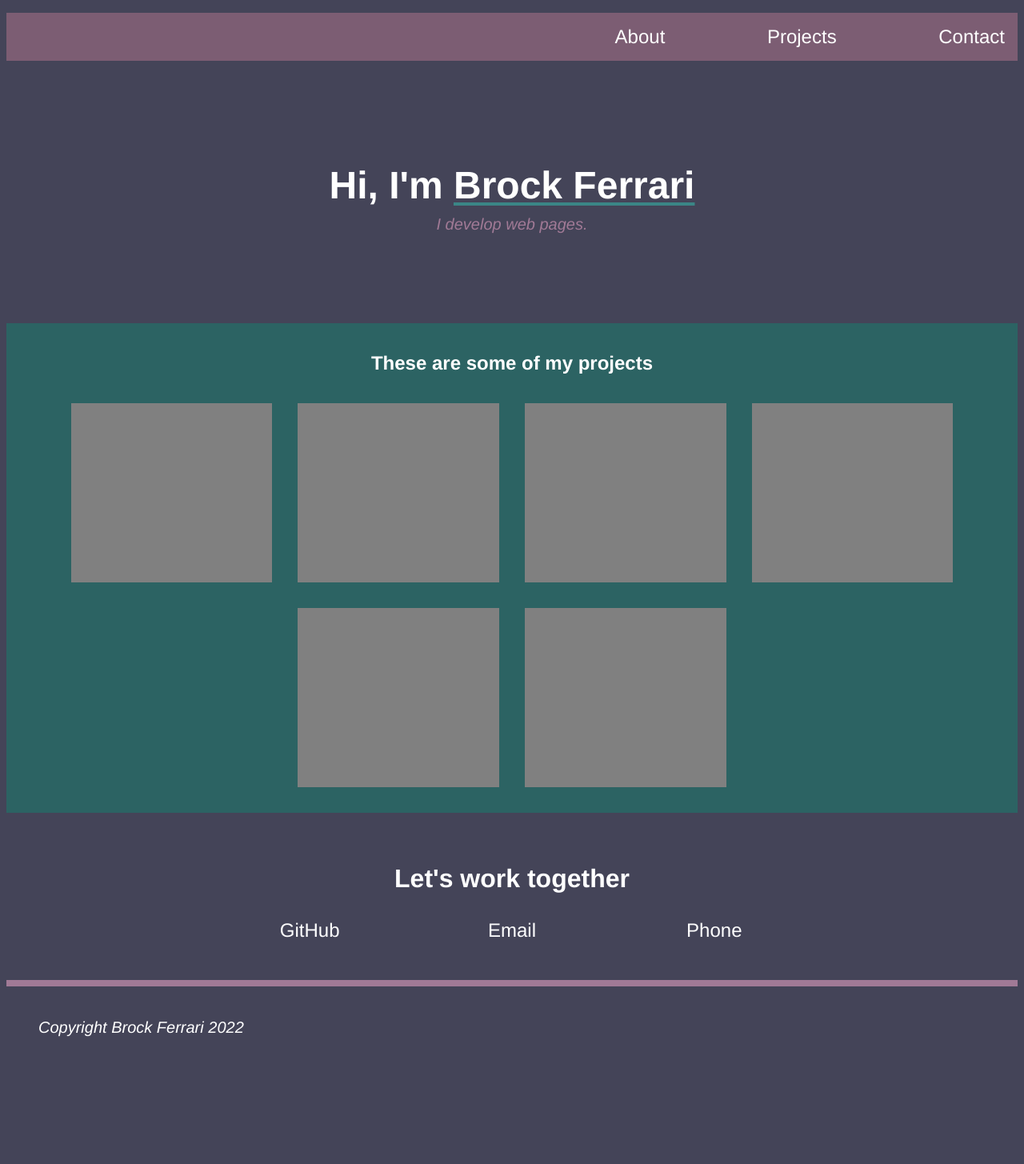
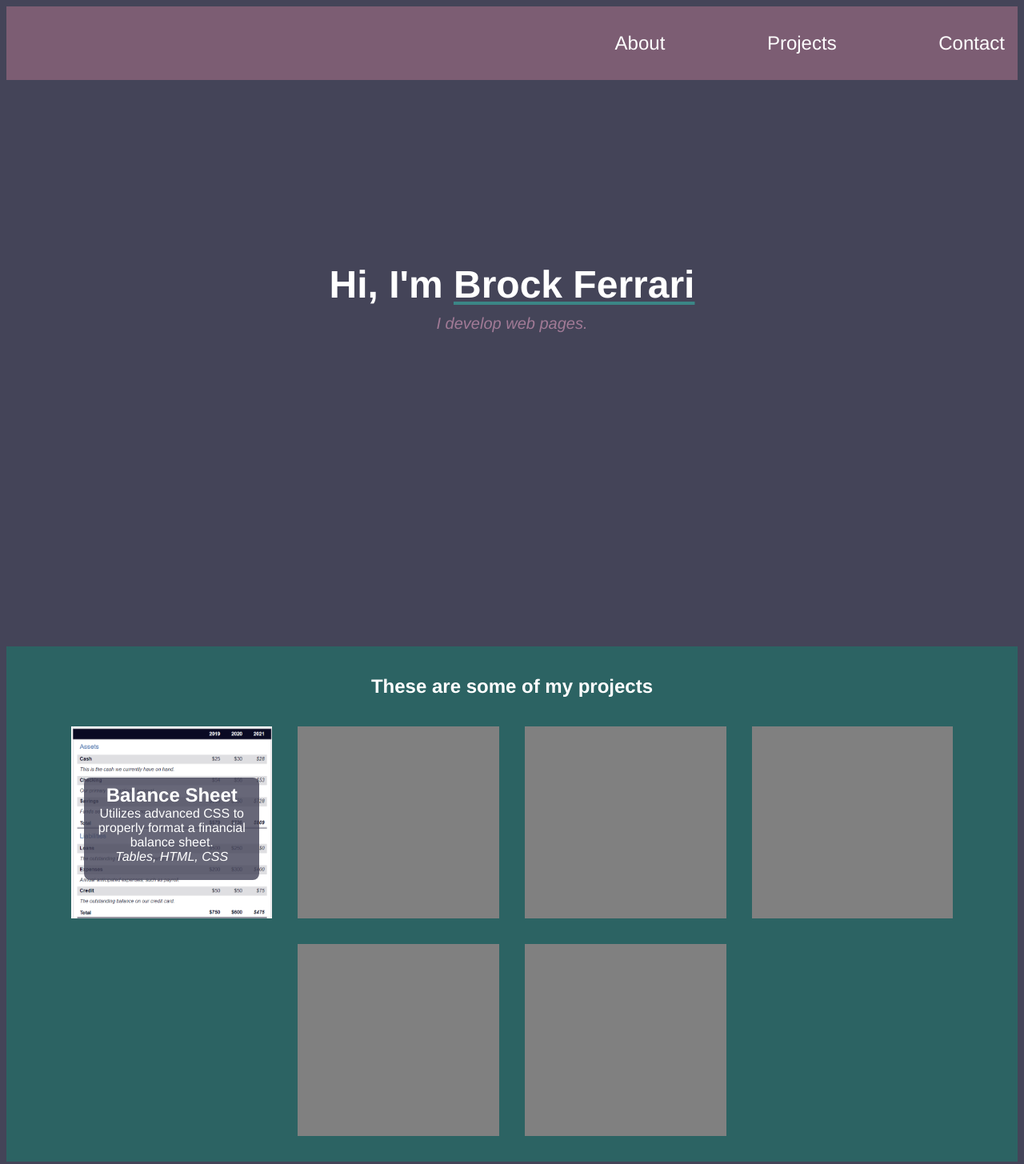
Before and after one commit to Brock-Ferrari/Brock-Ferrari-s-Portfolio, a plain HTML site: page index.html in a window 1280 px wide. Shown: the top 1455 px of the page at 80% size. Before the commit the page ends 1336 px from the top, so only its background shows below. Drawn offline with Linux system fonts and the light colour scheme.

Commit message:
june 29 update - one project

```diff
--- a/index.html
+++ b/index.html
@@ -7,32 +7,45 @@
     <title>Portfolio</title>
 </head>
 <body>
-    <nav>
+    <nav id="navbar">
         <ul>
-            <a href="">About</a>
-            <a href="">Projects</a>
-            <a href="">Contact</a>
+            <a href="#welcome-section">About</a>
+            <a href="#projects">Projects</a>
+            <a href="#contact-info">Contact</a>
         </ul>
     </nav>
-    <header>
-        <h1>Hi, I'm <div id="name"> Brock Ferrari</div> </h1>
+    <div id="welcome-section">
+        <div id="welcome-text">
+            <h1>Hi, I'm <div id="name"> Brock Ferrari</div> </h1>
         <p>I develop web pages.</p>
-    </header>
-    <main>
+        </div>
+    </div>
+    <main id="projects">
         <h2>These are some of my projects</h2>
         <section>
-            <div id="tile"></div>
-            <div id="tile"></div>
-            <div id="tile"></div>
-            <div id="tile"></div>
-            <div id="tile"></div>
-            <div id="tile"></div>
+            <div class="project-tile" id="balance-sheet">
+                <div id="product-text">
+                    <a href="https://github.com/Brock-Ferrari/Balance-Sheet" target="_blank" id="product-link">
+                        <strong>Balance Sheet</strong>
+                        <br>
+                        Utilizes advanced CSS to properly format a financial balance sheet. <br>
+                        <em>Tables, HTML, CSS</em>
+                    </a>
+                </div>
+            </div>
+            <div class="project-tile"></div>
+            <div class="project-tile"></div>
+            <div class="project-tile"></div>
+            <div class="project-tile"></div>
+            <div class="project-tile"></div>
         </section>
     </main>
     <div id="contact-info">
         <h3>Let's work together</h3>
         <section>
-            <div id="contact-tile">GitHub</div>
+            <div id="contact-tile">
+                <a href="https://github.com/Brock-Ferrari" id="profile-link" target="_blank">GitHub</a>
+            </div>
             <div id="contact-tile">Email</div>
             <div id="contact-tile">Phone</div>
         </section>
--- a/styles.css
+++ b/styles.css
@@ -10,6 +10,8 @@ body {
 nav {
     background-color: rgb(124, 93, 115);
     text-align: right;
+    position: fixed;
+    width: 98.75%;
 }
 
 nav ul {
@@ -24,9 +26,16 @@ nav ul a {
     font-size: 1.5em;
 }
 
-header {
+#welcome-section {
+    height: 100vh;
+    margin: 0;
+    padding: 0;
+}
+
+#welcome-text {
     text-align: center;
-    padding-top: 7em;
+    margin: 0;
+    padding: 40vh 0 0 0;
 }
 
 h1 {
@@ -50,7 +59,7 @@ p {
 
 main {
     padding: 1em 0.2em;
-    margin-top: 7em;
+
     text-align: center;
     background-color: rgb(44, 99, 99);
 }
@@ -61,16 +70,38 @@ section {
     justify-content: center;
 }
 
-#tile {
+.project-tile {
     background-color: gray;
     width: 20%;
     height: 14em;
     margin: 1em;
+    display: flex;
+    flex-wrap: wrap;
+    justify-content: center;
+    padding-top: 1em;
+}
+
+#product-text {
+    margin: 3em 1em;
+    padding: .5em;
+    background-color: rgba(68, 68, 88, 0.808);
+    border-radius: .5em;
+}
+
+#product-link, #profile-link {
+    color: white;
+    text-decoration: none;
 }
 
 #contact-info {
     text-align: center;
     padding: 2em 0;
+}
+
+#balance-sheet {
+    background-image: url(balance-sheet.png);
+    background-size: cover;
+    background-position: center;
 }
 
 #contact-tile {
@@ -91,6 +122,10 @@ footer {
     height: .5em;
 }
 
+strong {
+    font-size: 1.5em;
+}
+
 #copyright {
     margin: 2em;
     font-size: 1.25em;
@@ -100,12 +135,16 @@ footer {
 @media (max-width: 900px) {
     nav {
         text-align: center;
+        width: 98%;
+    }
+    nav ul {
+        padding: 0;
     }
     nav ul a{
         display: block;
         margin: 0;
     }
-    #tile {
+    .project-tile {
         width: 40%;
     }
 }
@@ -113,12 +152,13 @@ footer {
 @media (max-width: 700px) {
     nav {
         text-align: center;
+        width: 97%;
     }
     nav ul a{
         display: block;
         margin: 0;
     }
-    #tile {
+    .project-tile {
         width: 60%;
     }
 }
```
Also changed, not shown: balance-sheet.png (added).
